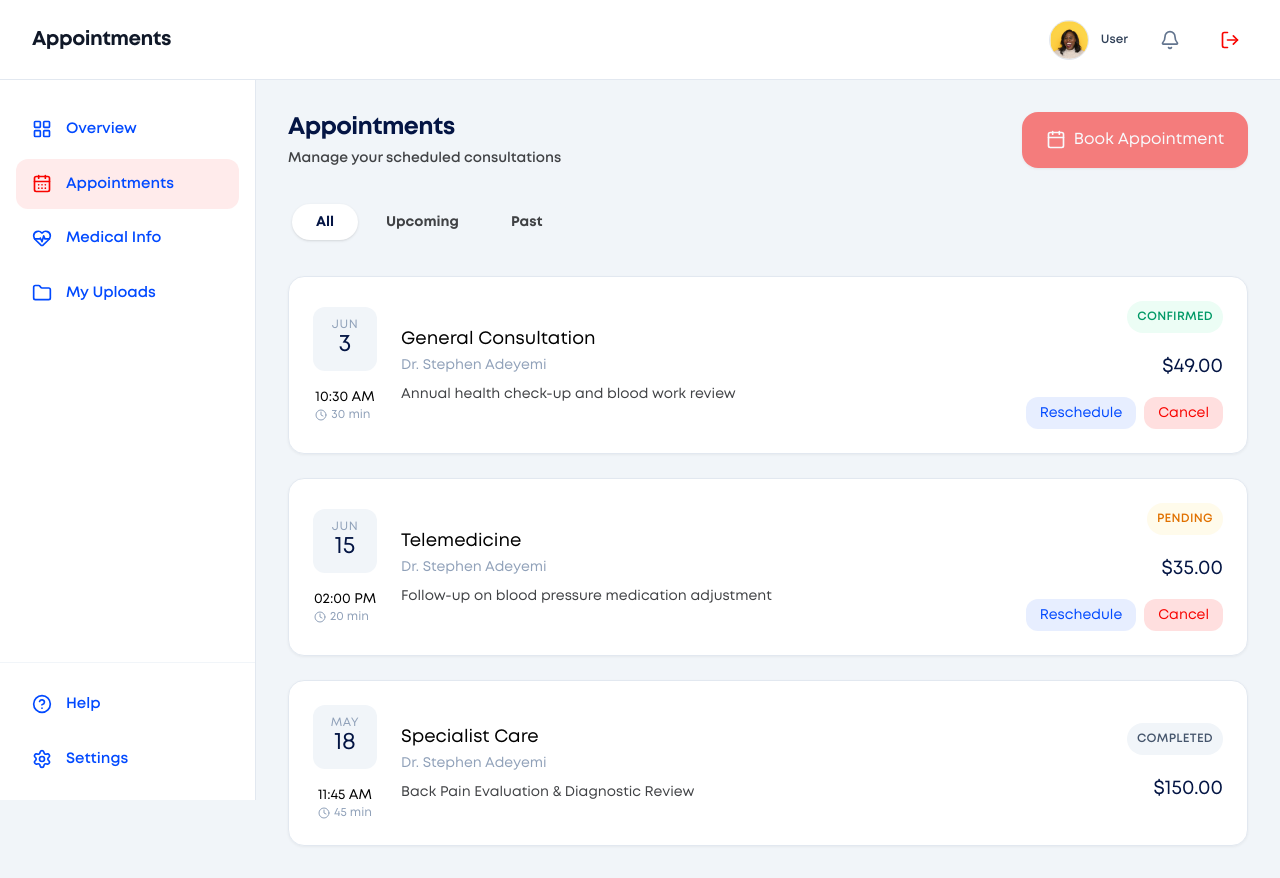
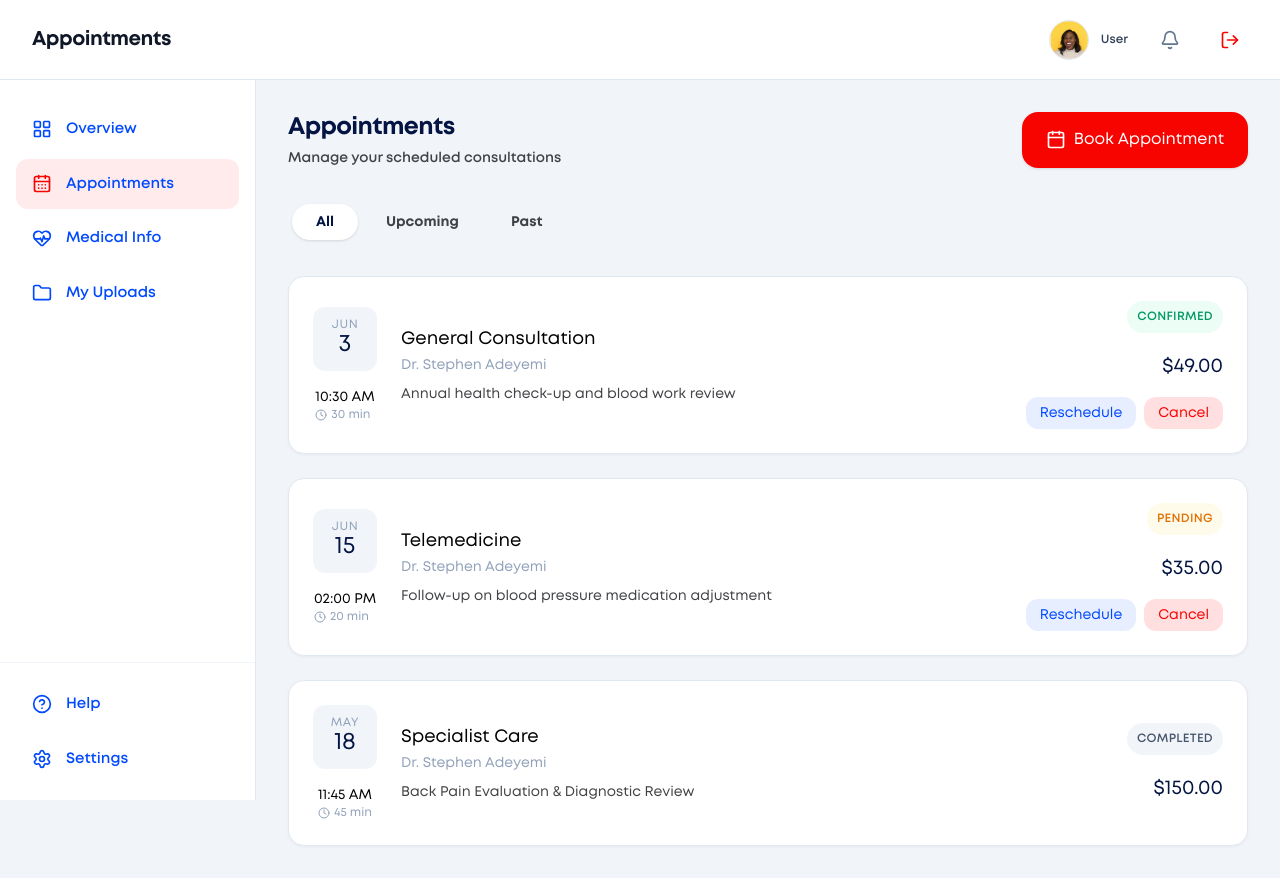
Before and after one commit to adeyemimichael/DTC-PROJECT, a Next.js app: page /user/appointments in a window 1280 px wide. Built offline with nearby package versions, Linux system fonts and the light colour scheme; no server answers.

Commit message:
updated"

```diff
--- a/src/components/common/BookAppointmentButton.tsx
+++ b/src/components/common/BookAppointmentButton.tsx
@@ -10,7 +10,7 @@ export interface BookAppointmentButtonProps extends ButtonProps {
 
 export function BookAppointmentButton({ className, children, disabled, onClick, ...props }: BookAppointmentButtonProps) {
   const openBooking = useBooking();
-  const isDisabled = disabled ?? true;
+  const isDisabled = disabled ?? false;
 
   const handleClick = (event: React.MouseEvent<HTMLButtonElement>) => {
     if (isDisabled) {
```
